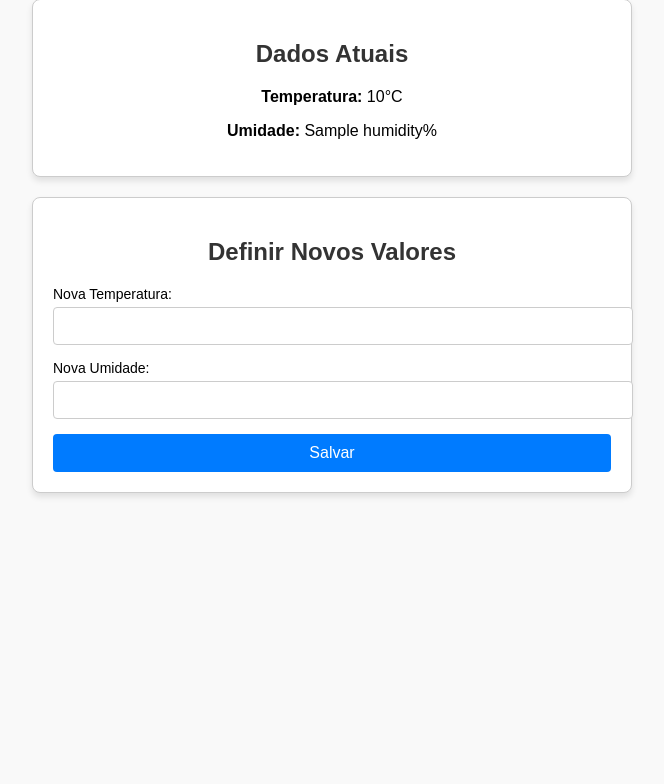
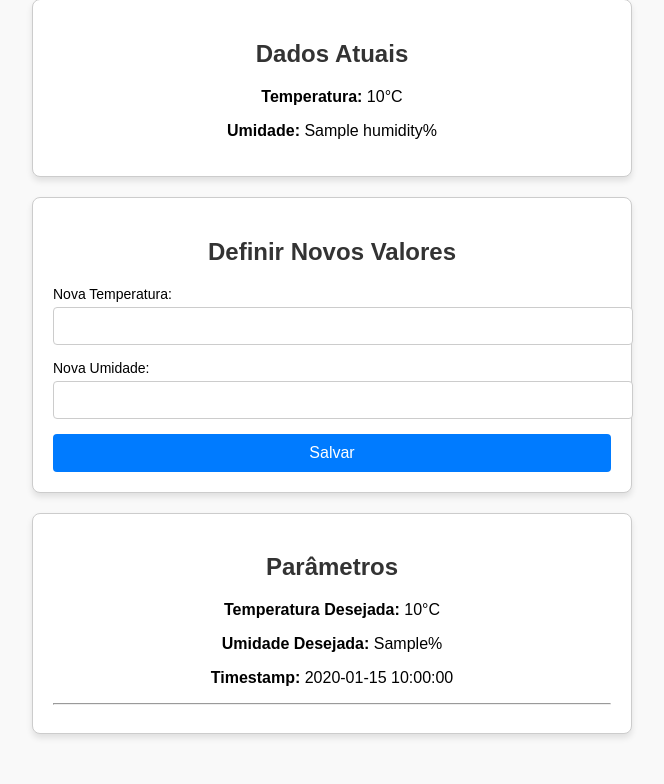
Before and after one commit to guilhermealano/project-temperature-humidity, a Flask app: page / in a window 1280 px wide. Shown: the part 148-932 px from the top of the page, without its empty margins (308-972 px from the left). Before the commit the page ends 645 px from the top, so only its background shows below. Run offline with Flask 3, Linux system fonts and the light colour scheme; a database or web service that is not in the repository returns one stand-in record (values such as "Sample title"); some libraries are stand-ins or nearby versions.

Commit message:
feat: params

```diff
--- a/app.py
+++ b/app.py
@@ -27,17 +27,21 @@ def connect_db():
 @app.route('/')
 def index():
     conn = connect_db()
+    temperature, humidity, parameters = None, None, []
     if conn:
         with conn.cursor() as cursor:
-            # Obter os dados mais recentes
+            # Obter os dados mais recentes de sensor_data
             cursor.execute("SELECT temperature_c, humidity, timestamp FROM sensor_data ORDER BY timestamp DESC LIMIT 1")
             data = cursor.fetchone()
-            temperature = data[0] if data else None
-            humidity = data[1] if data else None
+            if data:
+                temperature, humidity = data[0], data[1]
+
+            # Obter os parâmetros mais recentes de sensor_param
+            cursor.execute("SELECT desired_temperature, desired_humidity, timestamp FROM sensor_param ORDER BY timestamp DESC LIMIT 5")
+            parameters = cursor.fetchall()
         conn.close()
-    else:
-        temperature, humidity = None, None
-    return render_template('index.html', temperature=temperature, humidity=humidity)
+
+    return render_template('index.html', temperature=temperature, humidity=humidity, parameters=parameters)
 
 # Rota para definir novos valores
 @app.route('/set_params', methods=['POST'])
--- a/templates/index.html
+++ b/templates/index.html
@@ -80,6 +80,9 @@
 <body>
     <div class="container">
         <h1>Monitoramento de Temperatura e Umidade</h1>
+        <div class="row">
+            <!-- Coluna: Dados Atuais -->
+            <div class="column">
                 <div class="card">
                     <h2>Dados Atuais</h2>
                     <p><strong>Temperatura:</strong> {{ temperature if temperature is not none else "N/A" }}°C</p>
@@ -96,5 +99,19 @@
                     </form>
                 </div>
             </div>
+            <!-- Coluna: Parâmetros -->
+            <div class="column">
+                <div class="card">
+                    <h2>Parâmetros</h2>
+                    {% for param in parameters %}
+                    <p><strong>Temperatura Desejada:</strong> {{ param[0] }}°C</p>
+                    <p><strong>Umidade Desejada:</strong> {{ param[1] }}%</p>
+                    <p><strong>Timestamp:</strong> {{ param[2] }}</p>
+                    <hr>
+                    {% endfor %}
+                </div>
+            </div>
+        </div>
+    </div>
 </body>
 </html>
```
Lines whose indentation alone changed are shown as unchanged.
